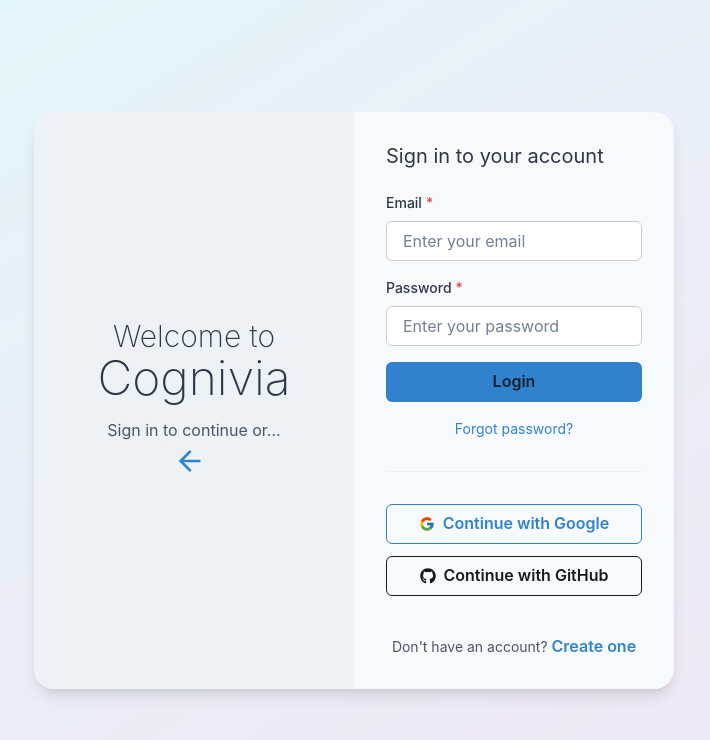
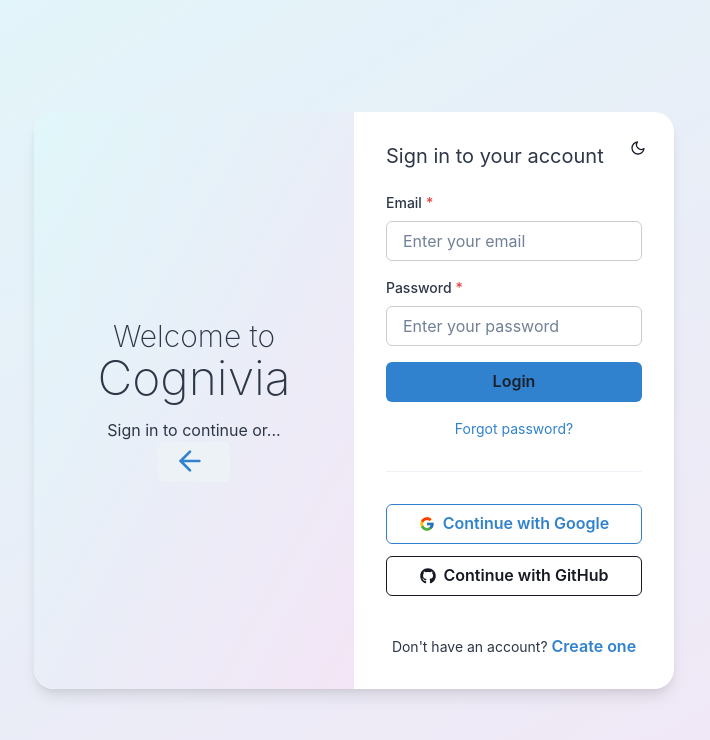
Before and after one commit to AsimAliMurtaza/cognivia-deprecated, a Next.js app: page /login in a window 1280 px wide. Shown: the top 740 px of the page, without its empty margins (286-996 px from the left). Built offline with nearby package versions, Linux system fonts and the light colour scheme.

Commit message:
fixed authentication page

```diff
--- a/src/app/login/page.tsx
+++ b/src/app/login/page.tsx
@@ -17,11 +17,14 @@
   useToast,
   Container,
   Flex,
+  useColorMode,
+  useColorModeValue,
+  IconButton,
 } from "@chakra-ui/react";
 import { motion } from "framer-motion";
 import { FcGoogle } from "react-icons/fc";
 import { FaGithub } from "react-icons/fa";
-import { FiArrowLeft } from "react-icons/fi";
+import { FiArrowLeft, FiSun, FiMoon } from "react-icons/fi";
 
 export default function LoginPage() {
   const [email, setEmail] = useState<string>("");
@@ -30,6 +33,15 @@
   const [error, setError] = useState<string>("");
   const router = useRouter();
   const toast = useToast();
+  const { colorMode, toggleColorMode } = useColorMode();
+
+  // 🔥 Color Mode Responsive Styling
+  const bgColor = useColorModeValue("linear(to-br, #E0F7FA, #F3E5F5)", "gray.900");
+  const cardBgColor = useColorModeValue("white", "gray.900");
+  const textColor = useColorModeValue("gray.700", "gray.200");
+  const inputBgColor = useColorModeValue("white", "gray.700");
+  const buttonBgColor = useColorModeValue("blue.500", "blue.400");
+  const buttonHoverColor = useColorModeValue("blue.600", "blue.300");
 
   const handleInputChange = (event: React.ChangeEvent<HTMLInputElement>) => {
     const { name, value } = event.target;
@@ -72,79 +84,70 @@
   };
 
   return (
-    <Flex
-      justify="center"
-      align="center"
-      minH="100vh"
-      bg="gray.100"
-      bgGradient="linear(to-br, #E0F7FA, #F3E5F5)"
-    >
+    <Flex justify="center" align="center" minH="100vh" bgGradient={bgColor}>
       <Container maxW="2xl">
-        <motion.div
-          initial={{ opacity: 0, y: -30 }}
-          animate={{ opacity: 1, y: 0 }}
-          transition={{ duration: 0.5 }}
-        >
+        <motion.div initial={{ opacity: 0, y: -30 }} animate={{ opacity: 1, y: 0 }} transition={{ duration: 0.5 }}>
           <Flex
-            bg="gray.50"
+            bg={cardBgColor}
             boxShadow="lg"
             overflow="hidden"
             direction={{ base: "column", md: "row" }}
             w="auto"
             h="60%"
             borderRadius="20px"
+            position="relative"
           >
-            {/* Left Section - Content */}
+            {/* 🌗 Dark Mode Toggle Button */}
+            <IconButton
+              aria-label="Toggle Dark Mode"
+              icon={colorMode === "light" ? <FiMoon /> : <FiSun />}
+              position="absolute"
+              top="4"
+              right="4"
+              onClick={toggleColorMode}
+              bg="transparent"
+              _hover={{ bg: "gray.300", _dark: { bg: "gray.600" } }}
+            />
+
+            {/* Left Section */}
             <Box
               flex={1}
-              bg="gray.100"
+              bgGradient={bgColor}
               p={8}
               display="flex"
               flexDirection="column"
               justifyContent="center"
               alignItems="center"
               textAlign="center"
-              color="gray.700"
+              color={textColor}
             >
-              <Heading size="lg" fontWeight="thin" color="gray.700">
+              <Heading size="lg" fontWeight="thin">
                 Welcome to
               </Heading>
-              <Heading size="2xl" fontWeight="thin" color="gray.700" mb={4}>
+              <Heading size="2xl" fontWeight="thin" mb={4}>
                 Cognivia
               </Heading>
-              <Text fontSize="md" color="gray.600">
-                Sign in to continue or...
-              </Text>
-              <Button
-                color="blue.500"
-                _hover={{ color: "blue.900" }}
-                onClick={() => router.push("/")}
-              >
-                <FiArrowLeft
-                  style={{
-                    marginRight: "8px",
-                    marginBottom: "2px",
-                    fontSize: "2em",
-                  }}
-                />
+              <Text fontSize="md">Sign in to continue or...</Text>
+              <Button color="blue.500" _hover={{ color: "blue.900" }} onClick={() => router.push("/")}>
+                <FiArrowLeft style={{ marginRight: "8px", marginBottom: "2px", fontSize: "2em" }} />
               </Button>
             </Box>
 
-            {/* Right Section - Login Form */}
+            {/* Right Section */}
             <Box flex={1} p={8}>
-              <Heading size="md" fontWeight="lg" mb={6} color={"gray.700"}>
+              <Heading size="md" fontWeight="lg" mb={6} color={textColor}>
                 Sign in to your account
               </Heading>
               <VStack spacing={4} align="stretch">
                 <FormControl id="signIn-email" isRequired>
-                  <FormLabel fontSize="sm" color="gray.700">
+                  <FormLabel fontSize="sm" color={textColor}>
                     Email
                   </FormLabel>
                   <Input
                     type="email"
                     placeholder="Enter your email"
-                    bg="white"
-                    color="black"
+                    bg={inputBgColor}
+                    color={textColor}
                     border="1px solid #ccc"
                     onChange={handleInputChange}
                     name="email"
@@ -153,14 +156,14 @@
                 </FormControl>
 
                 <FormControl id="signIn-password" isRequired>
-                  <FormLabel fontSize="sm" color="gray.700">
+                  <FormLabel fontSize="sm" color={textColor}>
                     Password
                   </FormLabel>
                   <Input
                     type="password"
                     placeholder="Enter your password"
-                    bg="white"
-                    color="black"
+                    bg={inputBgColor}
+                    color={textColor}
                     border="1px solid #ccc"
                     onChange={handleInputChange}
                     name="password"
@@ -168,30 +171,13 @@
                   />
                 </FormControl>
 
-                {error && (
-                  <FormHelperText color="red.500" textAlign="center">
-                    {error}
-                  </FormHelperText>
-                )}
+                {error && <FormHelperText color="red.500" textAlign="center">{error}</FormHelperText>}
 
-                <Button
-                  onClick={handleLogin}
-                  bg="blue.500"
-                  _hover={{ bg: "blue.600" }}
-                  isLoading={loading}
-                  w="full"
-                  size="md"
-                >
+                <Button onClick={handleLogin} bg={buttonBgColor} _hover={{ bg: buttonHoverColor }} isLoading={loading} w="full" size="md">
                   Login
                 </Button>
 
-                <Text
-                  fontSize="sm"
-                  color="blue.500"
-                  cursor="pointer"
-                  textAlign="center"
-                  _hover={{ textDecoration: "underline" }}
-                >
+                <Text fontSize="sm" color="blue.500" cursor="pointer" textAlign="center" _hover={{ textDecoration: "underline" }}>
                   Forgot password?
                 </Text>
 
@@ -204,10 +190,8 @@
                     w="full"
                     border="1px solid"
                     leftIcon={<FcGoogle />}
-                    _hover={{ bg: "gray.50" }}
-                    onClick={() =>
-                      signIn("google", { callbackUrl: "/dashboard" })
-                    }
+                    _hover={{ bg: "gray.50", _dark: { bg: "gray.700" } }}
+                    onClick={() => signIn("google", { callbackUrl: "/dashboard" })}
                   >
                     Continue with Google
                   </Button>
@@ -216,24 +200,17 @@
                     w="full"
                     color="gray.900"
                     leftIcon={<FaGithub />}
-                    _hover={{ bg: "gray.50" }}
+                    _hover={{ bg: "gray.50", _dark: { bg: "gray.700" } }}
                     border="1px solid"
-                    onClick={() =>
-                      signIn("github", { callbackUrl: "/dashboard" })
-                    }
+                    onClick={() => signIn("github", { callbackUrl: "/dashboard" })}
                   >
                     Continue with GitHub
                   </Button>
                 </VStack>
 
-                <Text fontSize="sm" mt={6} textAlign="center" color="gray.600">
+                <Text fontSize="sm" mt={6} textAlign="center" color={textColor}>
                   Don't have an account?{" "}
-                  <Button
-                    variant="link"
-                    color="blue.500"
-                    _hover={{ textDecoration: "underline" }}
-                    onClick={() => router.push("/signup")}
-                  >
+                  <Button variant="link" color="blue.500" _hover={{ textDecoration: "underline" }} onClick={() => router.push("/signup")}>
                     Create one
                   </Button>
                 </Text>
```
Also changed, not shown: src/app/signup/page.tsx (+43 -19 lines).
